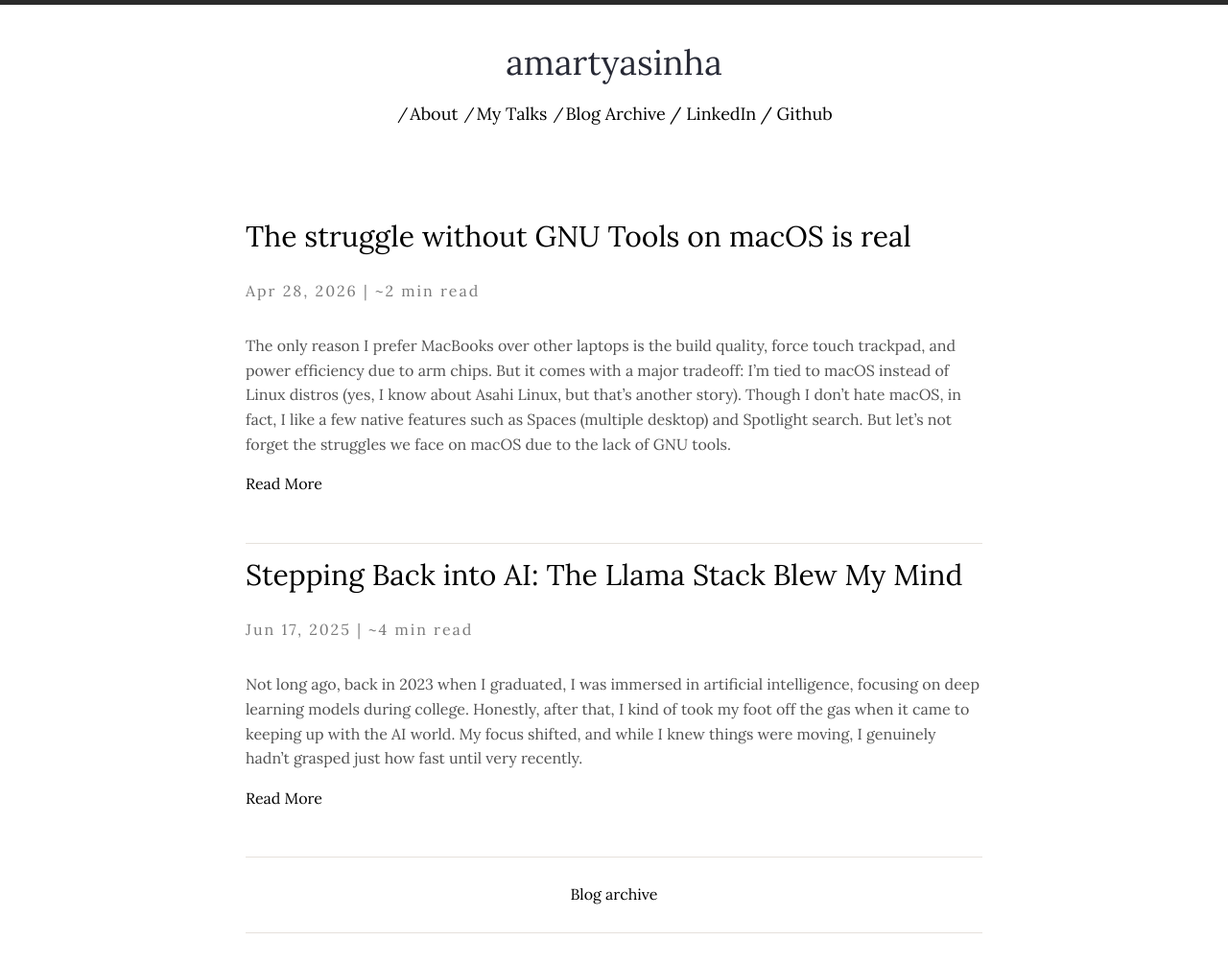
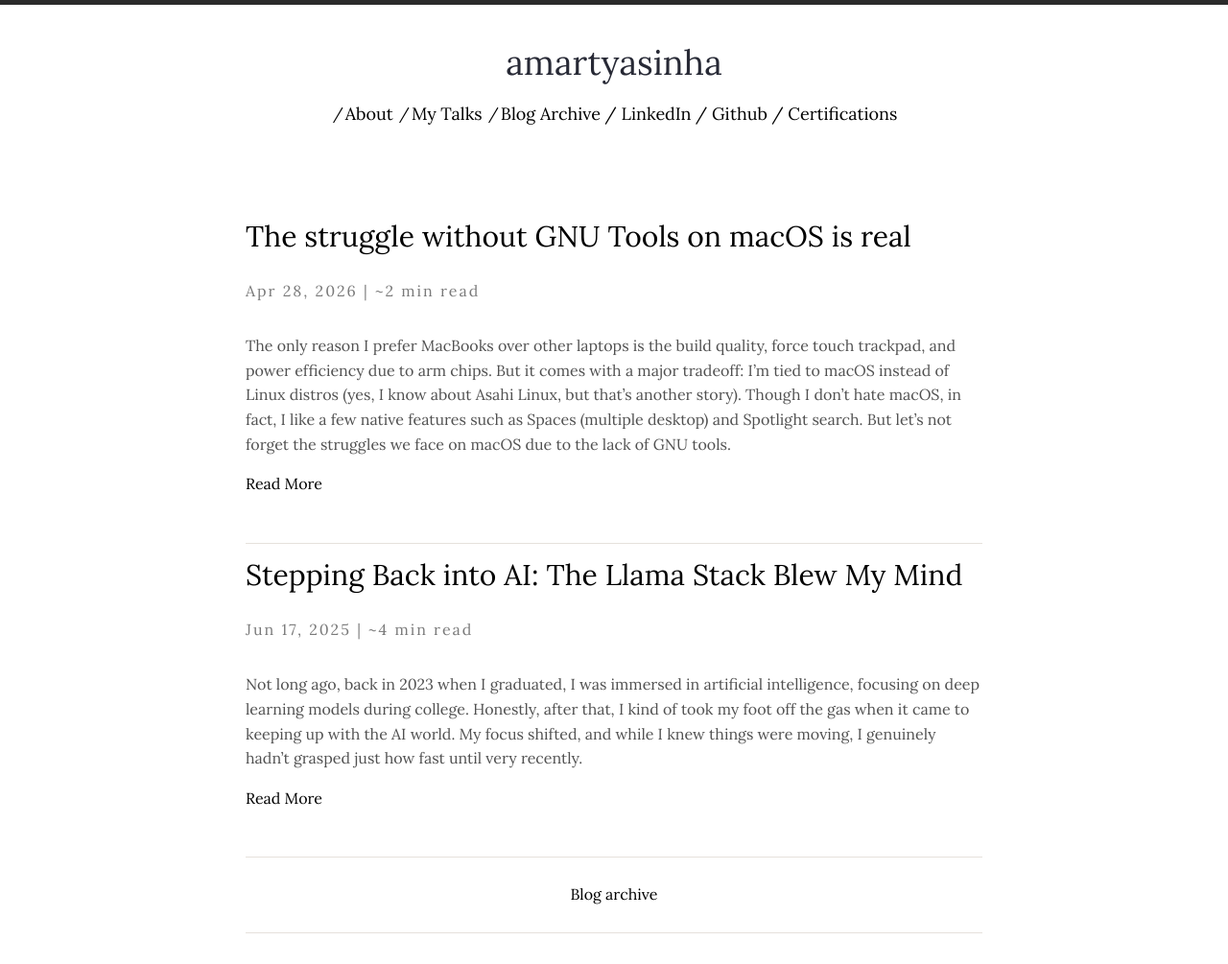
Before and after one commit to amartyasinha/amartyasinha.github.io, a Jekyll site: the page built from index.html, in a window 1280 px wide. Shown: the whole page at 96% size. Built offline with Jekyll 4.4.1, drawn with Linux system fonts in a browser that asks for light colours; nearby versions of some CDN libraries.

Commit message:
Add Credly for certifications
Signed-off-by: Amartya Sinha <amartyasinha918@gmail.com>

```diff
--- a/_config.yml
+++ b/_config.yml
@@ -32,6 +32,7 @@ harmony:
   social:
     github: amartyasinha
     linkedin: amartyasinha918
+    credly: amartyasinha
     rss: feed.xml
     talks: talks
 # Conversion / Build settings
@@ -69,6 +70,6 @@ feed:
 
 #Read time is based on the average reading speed of an adult
 #(roughly 200 WPM). We take the total word count of a post
-#and translate it into minutes. Then, we add 1 minute minimum.
+#and translate it into minutes. The +1 accounts for decimal loss.
 #
-#(word_count/200) minutes + 1 minute minimum
+#(word_count/200) + 1 minute
--- a/_includes/header-links.html
+++ b/_includes/header-links.html
@@ -29,4 +29,12 @@
 	</li>
 	{% endif %}
 
+	{% if site.harmony.social.credly %}
+	<li>
+        <a title="{{ site.harmony.social.credly }} on Credly"
+            href="https://www.credly.com/users/{{ site.harmony.social.credly }}"
+            > / Certifications</a>
+	</li>
+	{% endif %}
+
 </ul>
```
